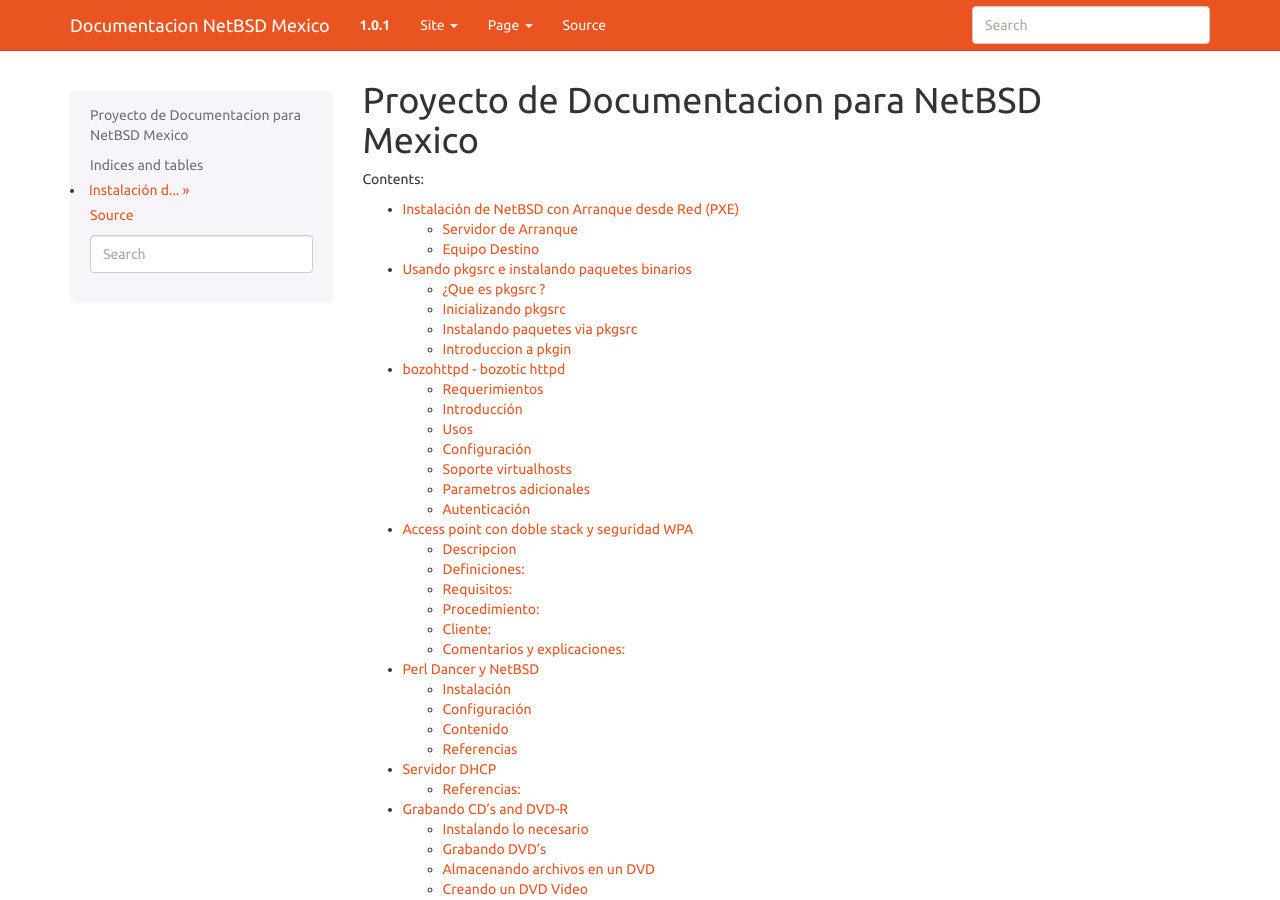
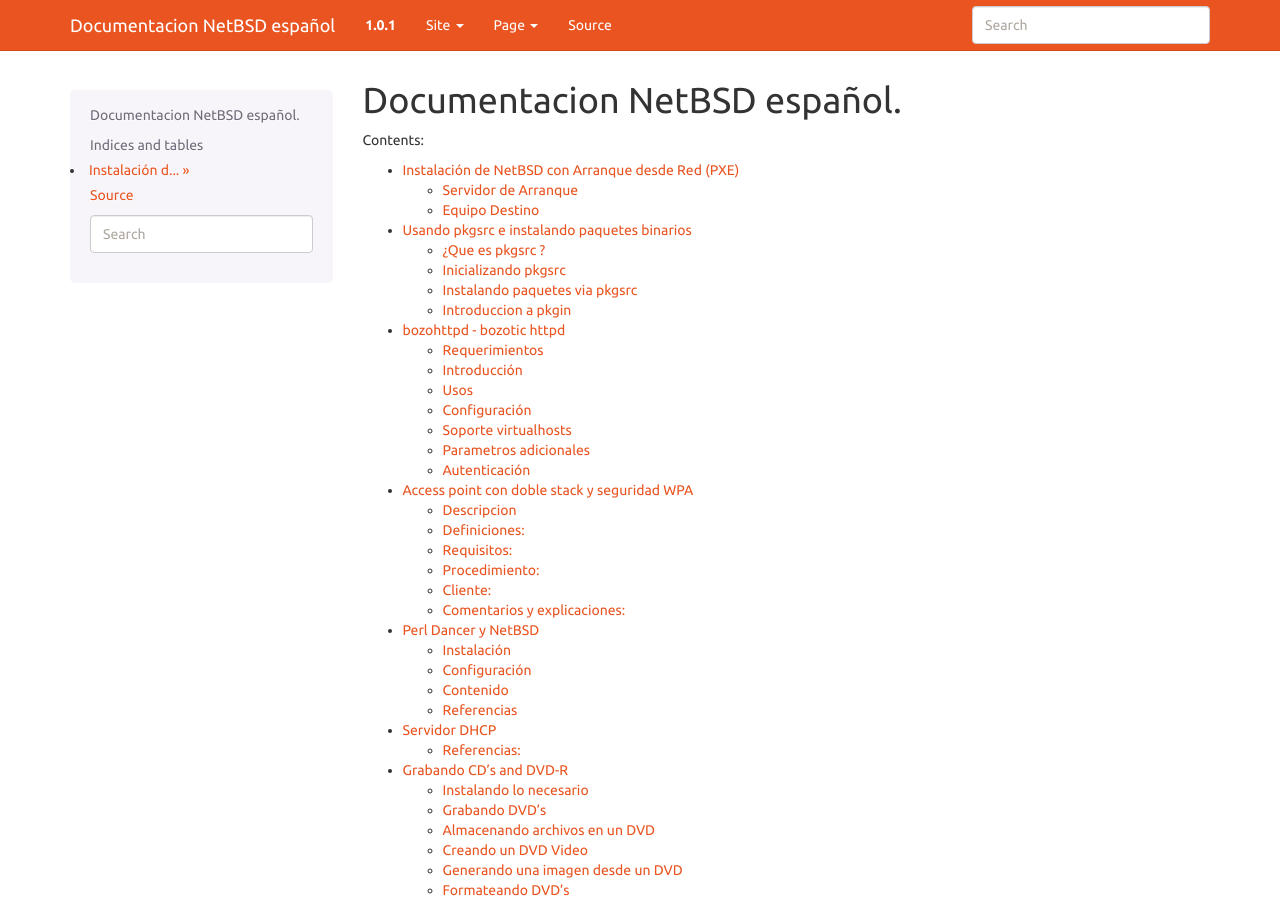
Before and after one commit to NetBSD-MX/docs.netbsd.mx, a Sphinx documentation site: the page built from source/index.rst, in a window 1280 px wide and 900 px high. Built offline with Sphinx 7.4.7, drawn with Linux system fonts in a browser that asks for light colours; some of the changed text lies outside the part shown.

Commit message:
cambios menores

```diff
--- a/source/conf.py
+++ b/source/conf.py
@@ -45,7 +45,7 @@ master_doc = 'index'
 
 # General information about the project.
 project = u'Documentacion NetBSD.MX'
-copyright = u'2014, varios'
+copyright = u'2017, Varios amigos, amantes de NetBSD'
 
 # The version info for the project you're documenting, acts as replacement for
 # |version| and |release|, also used in various other places throughout the
@@ -110,7 +110,7 @@ html_logo="_static/NetBSD.png"
 
 html_theme_options = {
 # Navigation bar title. (Default: ``project`` value)
-    'navbar_title': "Documentacion NetBSD Mexico ",
+    'navbar_title': "Documentacion NetBSD español",
 
     # Tab name for entire site. (Default: "Site")
     'navbar_site_name': "Site",
--- a/source/index.rst
+++ b/source/index.rst
@@ -3,7 +3,7 @@
    You can adapt this file completely to your liking, but it should at least
    contain the root `toctree` directive.
 
-Proyecto de Documentacion para NetBSD Mexico
+Documentacion NetBSD español.
 ============================================
 
 Contents:
```
